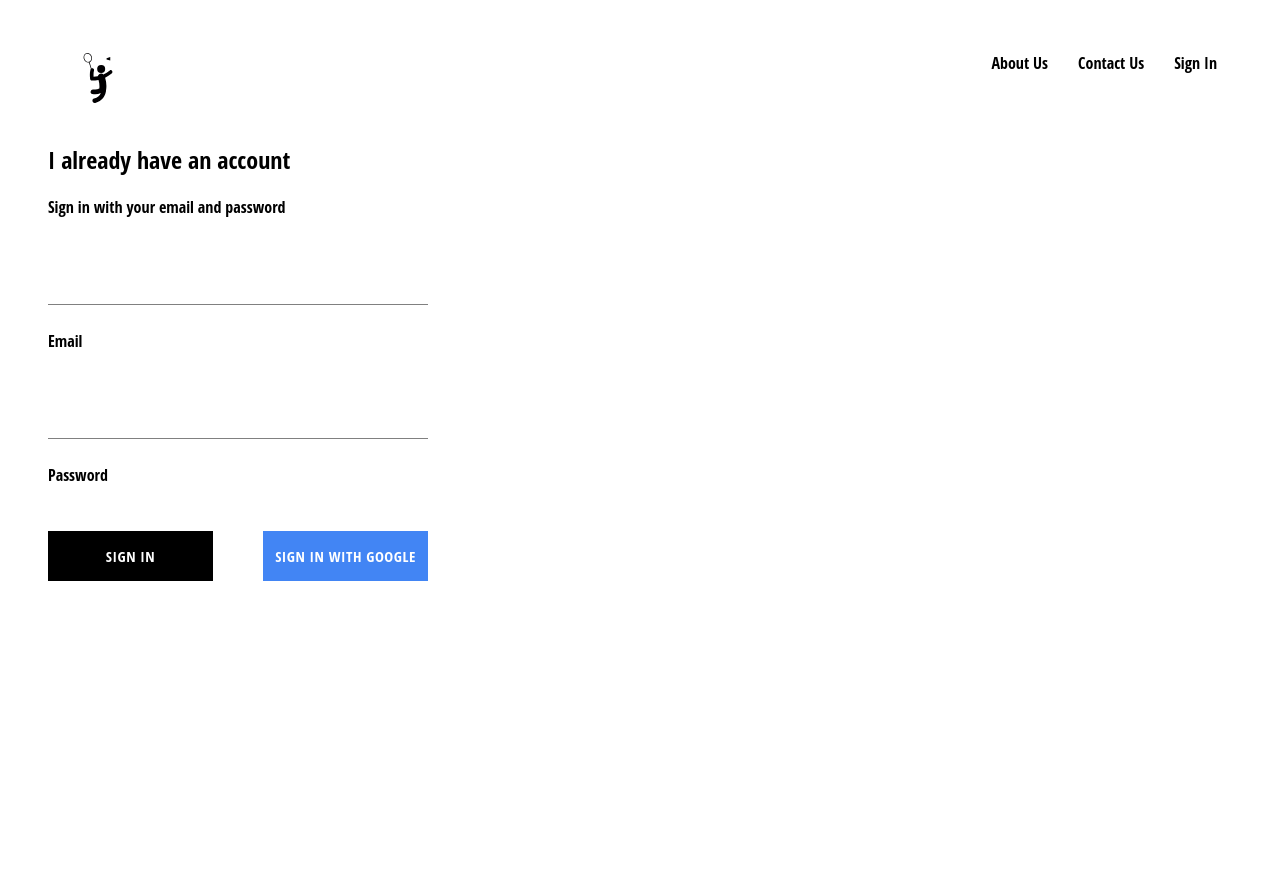
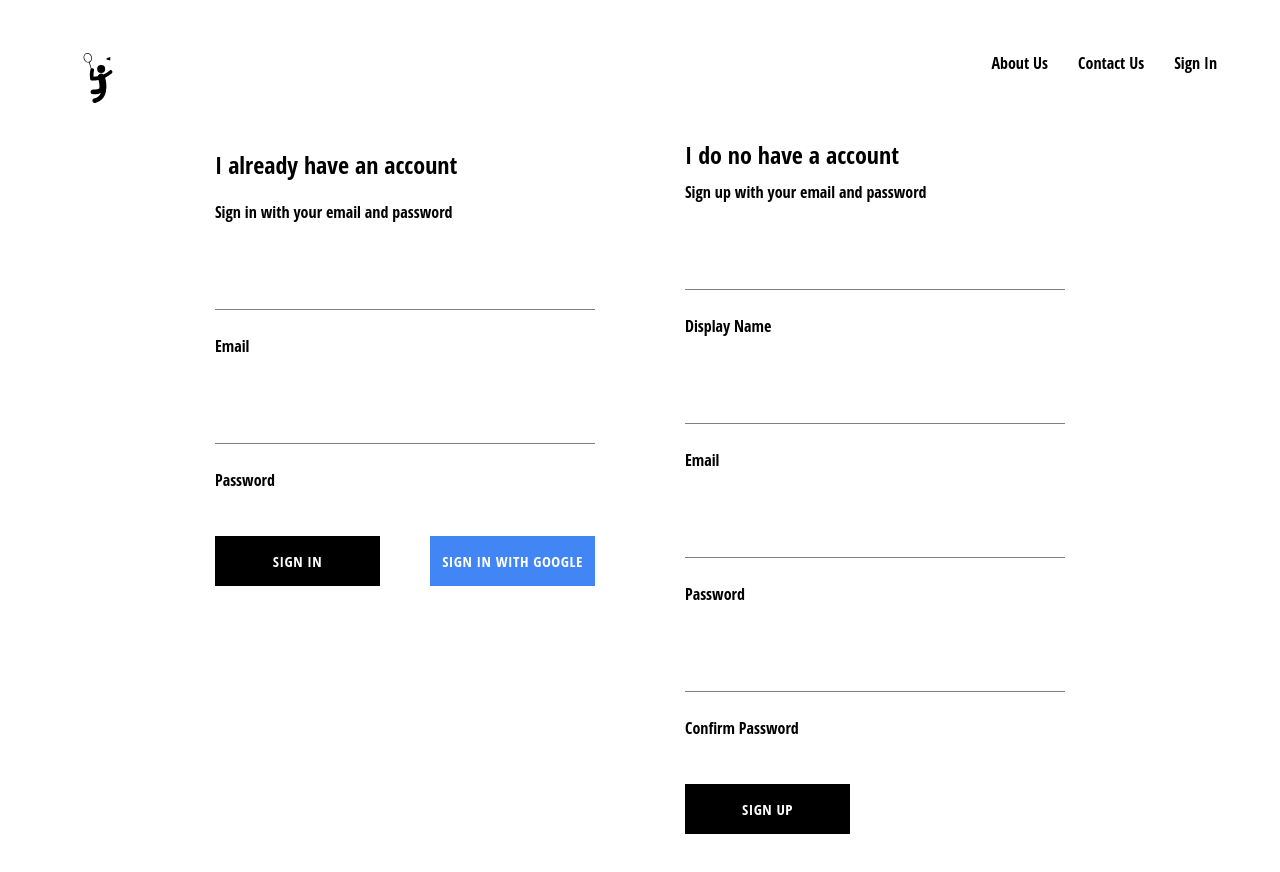
Before and after one commit to arun6783/Sports-Manager, a React (Create React App) app: page /SignIn in a window 1280 px wide. Shown: the top 872 px of the page. Before the commit the page ends 800 px from the top, so only its background shows below. Built offline with nearby package versions, Linux system fonts and the light colour scheme; no server answers.

Commit message:
added signin and signup component

```diff
--- a/src/App.js
+++ b/src/App.js
@@ -5,7 +5,7 @@ import AboutUs from './Pages/About-Us'
 import { Switch, Route } from 'react-router-dom';
 import Header from "./Components/Header-Component/Header-Component";
 import SignInAndSignUp from "./Pages/Sign-In-sign-up";
-import { auth } from './firebase/firebase.utils';
+import { auth , createUserProfileDocument } from './firebase/firebase.utils';
 class App extends React.Component {
   constructor(){
     super();
@@ -18,9 +18,28 @@ class App extends React.Component {
   unsubscribeFromAuth = null;
 
   componentDidMount(){
-    this.unsubscribeFromAuth = auth.onAuthStateChanged(user=> {
-      this.setState({currentUser: user});
-      console.log(user);
+    this.unsubscribeFromAuth = auth.onAuthStateChanged(async userAuth=> {
+        // createUserProfileDocument(user);
+
+        if(userAuth){
+          const userRef = createUserProfileDocument(userAuth);
+          (await userRef).onSnapshot(snapShot=>{
+            this.setState({
+              currentUser: {
+                id: snapShot.id,
+                ...snapShot.data()
+              }
+            }, ()=>{
+
+              console.log(this.state);
+            });
+          });
+
+        }
+        //console.log('this line incase if user auth is null', userAuth);
+        //but this line of code will be called as soon as user logs in , because creaete userprofiledocument onsnapshot is async.
+        //here user auth will be just the object what firebase returns.
+        this.setState({currentUser: userAuth});
     });
 
   }
--- a/src/Components/Header-Component/Header-Component.jsx
+++ b/src/Components/Header-Component/Header-Component.jsx
@@ -14,7 +14,7 @@ const Header = ({currentUser}) => {
         <Link className='option' to='/AboutUs'>About Us</Link>
         <Link className='option' to='/ContactUs'>Contact Us</Link>
 
-        {console.log('current user - ', currentUser)}
+
         {
           currentUser ? (<div className='option' onClick={()=>auth.signOut()}>Sign out</div>) : (<Link className='option' to='/SignIn'>Sign In</Link>)
         }
--- /dev/null
+++ b/src/Components/signup-component/signup.component.jsx
@@ -0,0 +1,67 @@
+import React from 'react';
+import FormInput from '../form-input/form-input.component';
+import CustomButton from '../custom-button/custom-button.component';
+import { auth, createUserProfileDocument } from '../../firebase/firebase.utils';
+import './signup.styles.scss'
+
+export default class SignUp extends React.Component {
+
+    constructor(){
+        super();
+
+        this.state = {
+            displayName:'',
+            email:'',
+            password:'',
+            confirmPassword:''
+        };
+    }
+    handleChange = (e)=>{
+        const {name, value} = e.target;
+        this.state({
+            [name]:value
+        });
+    }
+
+    handleSubmit= async (e)=>{
+        e.preventDefault();
+        const { displayName, email , password , confirmPassword}= this.state;
+
+        if(password!==confirmPassword){
+            alert("Password don't match");
+        }
+
+        try{
+
+            const {user} = await auth.createUserWithEmailAndPassword(email,password);
+            await createUserProfileDocument(user, {displayName});
+            this.setState({
+                displayName:'',
+                email:'',
+                password:'',
+                confirmPassword:''
+            });
+
+        }catch(error){
+            console.log(error);
+
+        }
+    }
+
+  render() {
+      const { displayName, email , password , confirmPassword}= this.state;
+    return (
+      <div className='sign-up'>
+        <h2 className='title'>I do no have a account</h2>
+        <span>Sign up with your email and password</span>
+        <form className='sign-up-form' onSubmit={this.handleSubmit}>
+            <FormInput text='text' name='displayName' value={displayName} handleChange={this.handleChange} label='Display Name' required/>
+            <FormInput text='text' name='email' value={email} handleChange={this.handleChange} label='Email' required/>
+            <FormInput text='text' name='password' value={password} handleChange={this.handleChange} label='Password' required/>
+            <FormInput text='text' name='confirmPassword' value={confirmPassword} handleChange={this.handleChange} label='Confirm Password' required/>
+            <CustomButton type='submit'>Sign up</CustomButton>
+        </form>
+      </div>
+    )
+  }
+}
--- /dev/null
+++ b/src/Components/signup-component/signup.styles.scss
@@ -0,0 +1,9 @@
+.sign-up {
+    display: flex;
+    flex-direction: column;
+    width: 380px;
+
+    .title {
+      margin: 10px 0;
+    }
+  }
--- a/src/Pages/Sign-In-sign-up-styles.scss
+++ b/src/Pages/Sign-In-sign-up-styles.scss
@@ -1,5 +1,7 @@
-.sign-in {
-    width: 30vw;
+
+  .sign-in-and-sign-up {
+    width: 850px;
     display: flex;
-    flex-direction: column;
+    justify-content: space-between;
+    margin: 30px auto;
   }
--- a/src/Pages/Sign-In-sign-up.jsx
+++ b/src/Pages/Sign-In-sign-up.jsx
@@ -1,6 +1,7 @@
 import React from 'react'
 import './Sign-In-sign-up-styles.scss'
 import SignIn from "../Components/sign-in/sign-in-component"
+import SignUp from '../Components/signup-component/signup.component'
 
 
 const SignInAndSignUp = () => {
@@ -8,6 +9,7 @@ const SignInAndSignUp = () => {
   return (
     <div className='sign-in-and-sign-up'>
     <SignIn />
+    <SignUp></SignUp>
   </div>
   )
 
--- a/src/firebase/firebase.utils.js
+++ b/src/firebase/firebase.utils.js
@@ -15,6 +15,37 @@ const config = {
     measurementId: "G-PQ6MH92QX5"
   };
 
+export const createUserProfileDocument = async (userAuth,additionalData )=>{
+  if(!userAuth){
+    return;
+  }
+
+const userRef = firestore.doc(`users/${userAuth.uid}`);
+
+  const snapShot = await userRef.get();
+
+  if(!snapShot.exists){
+
+    const {displayName, email} = userAuth;
+
+    const createdAt = new Date();
+
+    try{
+        await userRef.set({
+          displayName,
+          email,
+          createdAt,
+          ...additionalData
+        });
+    }
+    catch(error){
+      console.log('error creating user ', error.message);
+    }
+
+  }
+  return userRef;
+}
+
   firebase.initializeApp(config);
 
   export const auth = firebase.auth();
```
